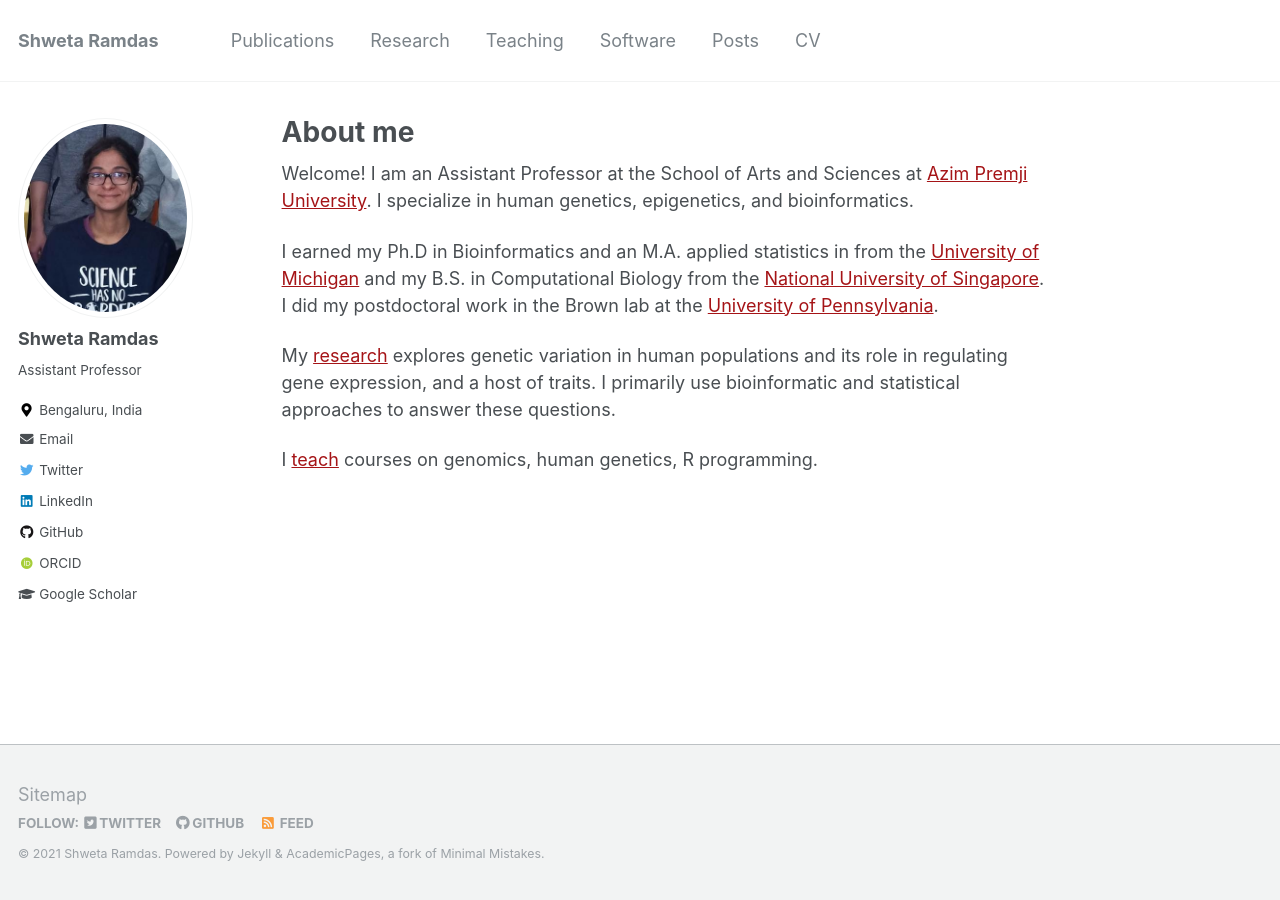
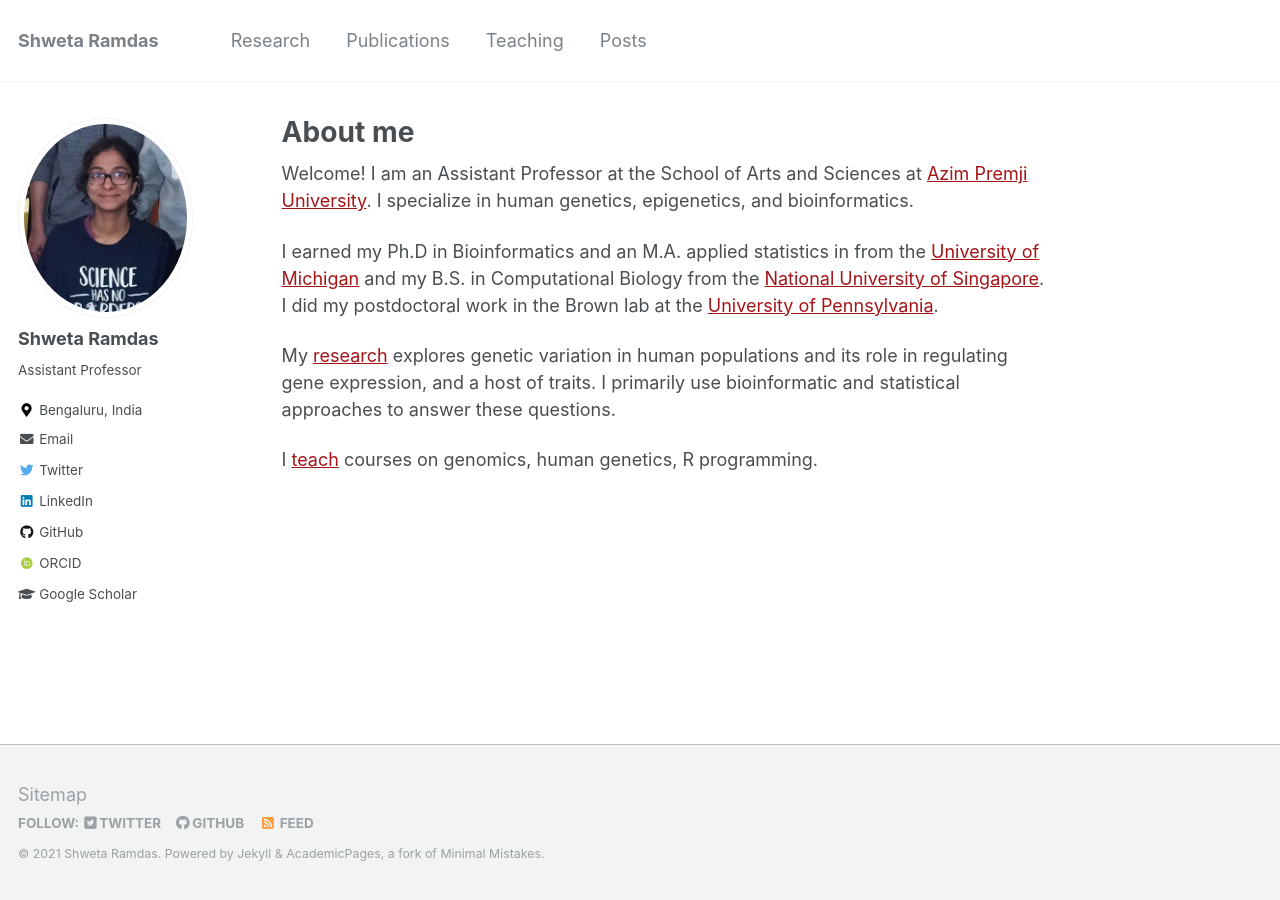
Before and after one commit to shwetaramdas/shwetaramdas.github.io, a Jekyll site: the page built from _pages/about.md, in a window 1280 px wide. Built offline with Jekyll 4.4.1, drawn with Linux system fonts in a browser that asks for light colours; some web fonts are replaced.

Commit message:
Update navigation.yml

```diff
--- a/_data/navigation.yml
+++ b/_data/navigation.yml
@@ -1,19 +1,13 @@
 # main links links
 main:
+  - title: "Research"
+    url: /research/
+
   - title: "Publications"
     url: /publications/
-
-  - title: "Research"
-    url: /research/
 
   - title: "Teaching"
     url: /teaching/
 
-  - title: "Software"
-    url: /software/
-
   - title: "Posts"
     url: /posts/
-
-  - title: "CV"
-    url: /cv/
```
